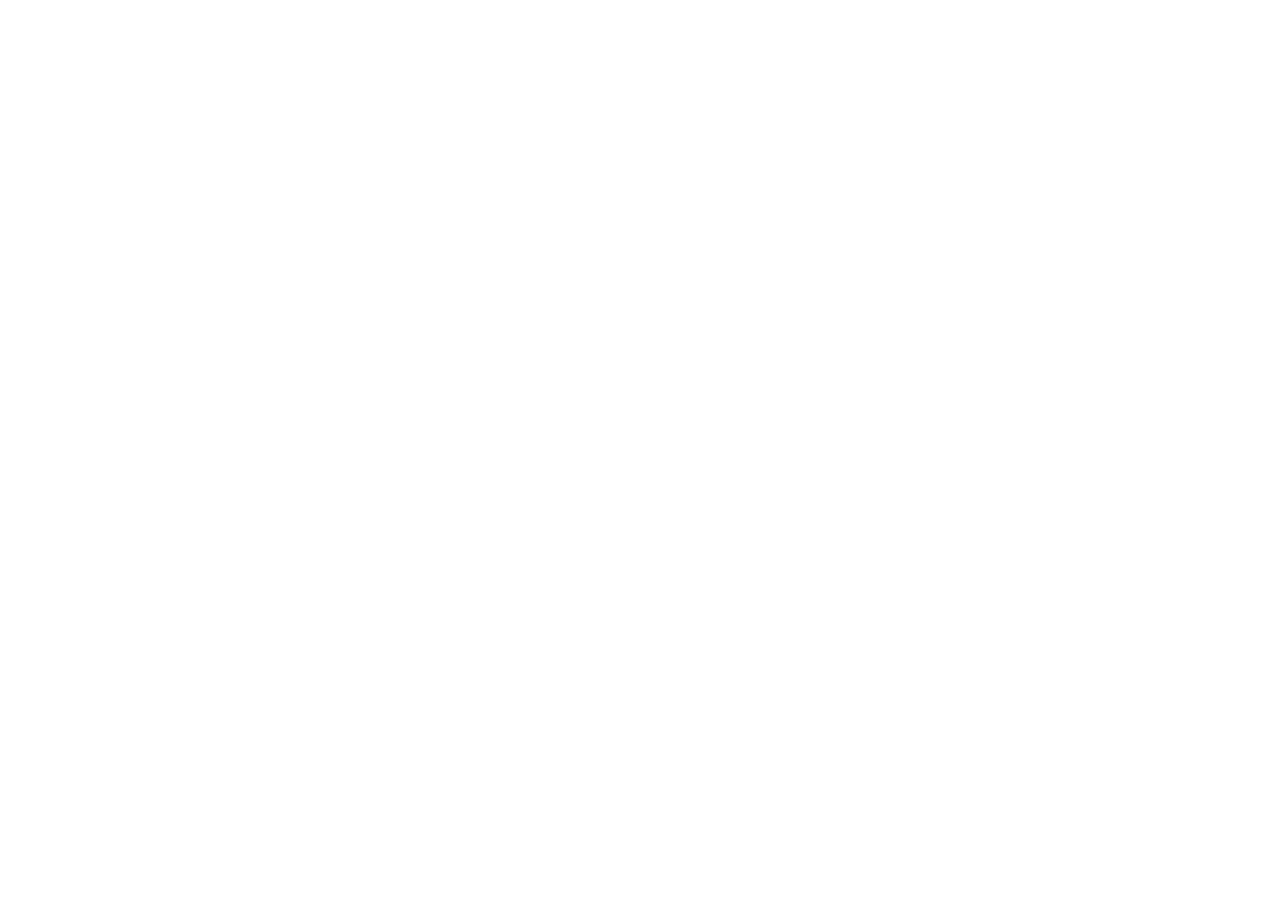
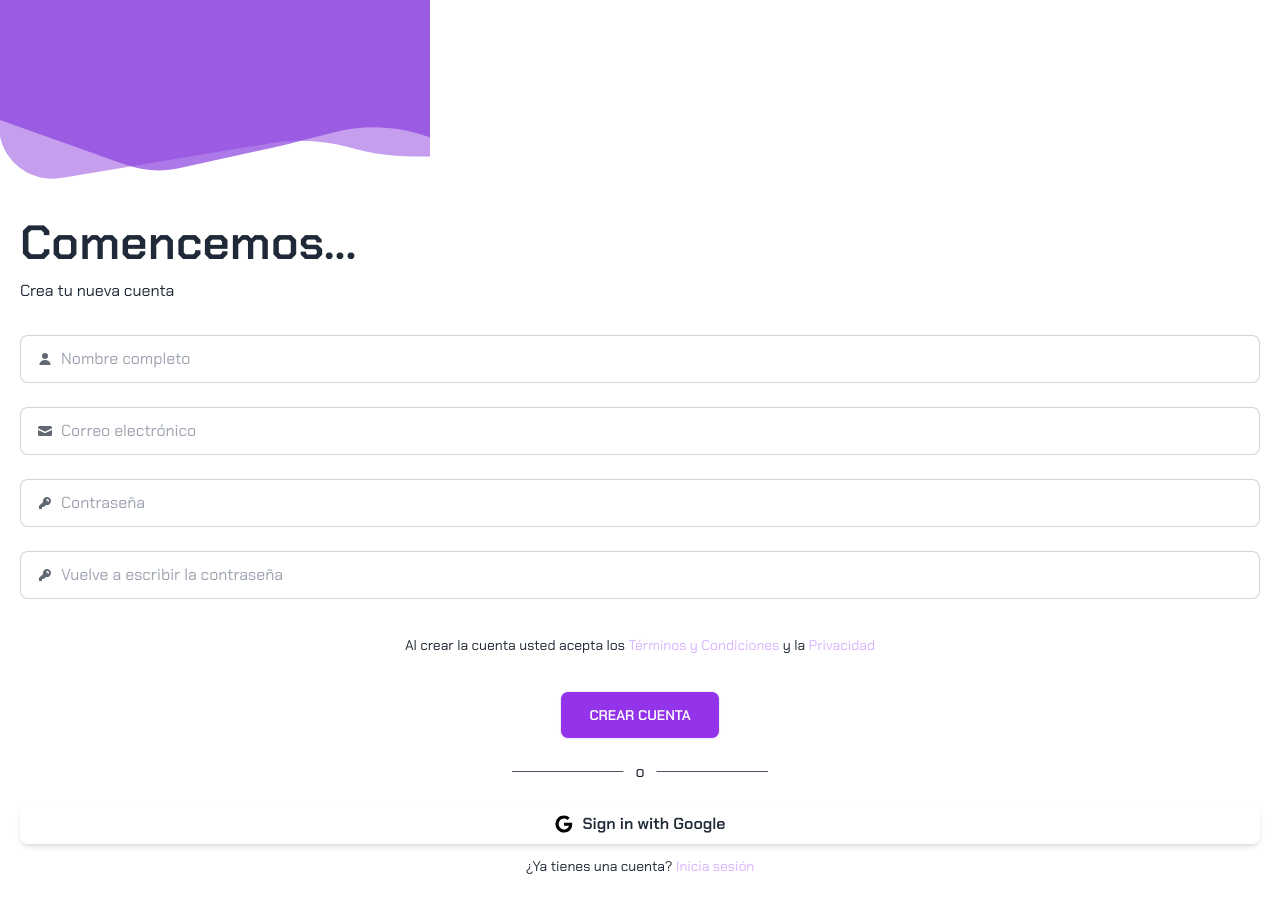
Before and after one commit to K-FinCity/fincity-frontend, a Next.js app: page /registro in a window 1280 px wide. Before the commit the page ends 800 px from the top, so only its background shows below. Built offline with nearby package versions, Linux system fonts and the light colour scheme.

Commit message:
Add: Created the base layout for user registration

```diff
--- a/pages/registro.jsx
+++ b/pages/registro.jsx
@@ -1,4 +1,5 @@
 import { Chakra_Petch } from 'next/font/google';
+import Link from 'next/link';
 
 const chakra = Chakra_Petch({
   subsets: ['latin'],
@@ -6,5 +7,166 @@
 });
 
 export default function Page() {
-  return <></>;
+  return (
+    <>
+      <div className="relative">
+        <svg
+          xmlns="http://www.w3.org/2000/svg"
+          width="430"
+          height="171"
+          viewBox="0 0 430 171"
+          fill="none"
+          className="absolute"
+        >
+          <path
+            d="M0 0H430V137.453C399.406 125.945 366.017 124.112 334.347 132.2L282.5 145.441L180.098 168.042C161.738 172.094 142.609 170.888 124.903 164.563L0 119.943V0Z"
+            fill="#8B3FDE"
+            fill-opacity="0.7"
+          />
+        </svg>
+        <svg
+          xmlns="http://www.w3.org/2000/svg"
+          width="430"
+          height="179"
+          viewBox="0 0 430 179"
+          fill="none"
+        >
+          <path
+            d="M0 0H430V156.496H414.792C392.784 156.496 370.88 153.484 349.689 147.545C323.879 140.31 296.794 138.839 270.352 143.236L61.0452 178.037C32.8884 182.719 6.01818 164.462 0 136.56V0Z"
+            fill="#8B3FDE"
+            fill-opacity="0.5"
+          />
+        </svg>
+      </div>
+      <main className={`${chakra.className} mt-5 p-5`}>
+        <h1 className="text-5xl font-bold">Comencemos...</h1>
+        <h2 className="mt-3 text-base">Crea tu nueva cuenta</h2>
+        <form className="flex flex-col  items-center gap-6 mt-8 ">
+          <label className="input input-bordered flex items-center gap-2 w-full">
+            <svg
+              xmlns="http://www.w3.org/2000/svg"
+              viewBox="0 0 16 16"
+              fill="currentColor"
+              className="h-4 w-4 opacity-70"
+            >
+              <path d="M8 8a3 3 0 1 0 0-6 3 3 0 0 0 0 6ZM12.735 14c.618 0 1.093-.561.872-1.139a6.002 6.002 0 0 0-11.215 0c-.22.578.254 1.139.872 1.139h9.47Z" />
+            </svg>
+            <input
+              type="text"
+              className="grow"
+              placeholder="Nombre completo"
+            />
+          </label>
+          <label className="input input-bordered flex items-center gap-2 w-full">
+            <svg
+              xmlns="http://www.w3.org/2000/svg"
+              viewBox="0 0 16 16"
+              fill="currentColor"
+              className="h-4 w-4 opacity-70"
+            >
+              <path d="M2.5 3A1.5 1.5 0 0 0 1 4.5v.793c.026.009.051.02.076.032L7.674 8.51c.206.1.446.1.652 0l6.598-3.185A.755.755 0 0 1 15 5.293V4.5A1.5 1.5 0 0 0 13.5 3h-11Z" />
+              <path d="M15 6.954 8.978 9.86a2.25 2.25 0 0 1-1.956 0L1 6.954V11.5A1.5 1.5 0 0 0 2.5 13h11a1.5 1.5 0 0 0 1.5-1.5V6.954Z" />
+            </svg>
+            <input
+              type="text"
+              className="grow"
+              placeholder="Correo electrónico"
+            />
+          </label>
+          <label className="input input-bordered flex items-center gap-2 w-full">
+            <svg
+              xmlns="http://www.w3.org/2000/svg"
+              viewBox="0 0 16 16"
+              fill="currentColor"
+              className="h-4 w-4 opacity-70"
+            >
+              <path
+                fillRule="evenodd"
+                d="M14 6a4 4 0 0 1-4.899 3.899l-1.955 1.955a.5.5 0 0 1-.353.146H5v1.5a.5.5 0 0 1-.5.5h-2a.5.5 0 0 1-.5-.5v-2.293a.5.5 0 0 1 .146-.353l3.955-3.955A4 4 0 1 1 14 6Zm-4-2a.75.75 0 0 0 0 1.5.5.5 0 0 1 .5.5.75.75 0 0 0 1.5 0 2 2 0 0 0-2-2Z"
+                clipRule="evenodd"
+              />
+            </svg>
+            <input
+              type="password"
+              className="grow"
+              placeholder="Contraseña"
+            />
+          </label>
+          <label className="input input-bordered flex items-center gap-2 w-full">
+            <svg
+              xmlns="http://www.w3.org/2000/svg"
+              viewBox="0 0 16 16"
+              fill="currentColor"
+              className="h-4 w-4 opacity-70"
+            >
+              <path
+                fillRule="evenodd"
+                d="M14 6a4 4 0 0 1-4.899 3.899l-1.955 1.955a.5.5 0 0 1-.353.146H5v1.5a.5.5 0 0 1-.5.5h-2a.5.5 0 0 1-.5-.5v-2.293a.5.5 0 0 1 .146-.353l3.955-3.955A4 4 0 1 1 14 6Zm-4-2a.75.75 0 0 0 0 1.5.5.5 0 0 1 .5.5.75.75 0 0 0 1.5 0 2 2 0 0 0-2-2Z"
+                clipRule="evenodd"
+              />
+            </svg>
+            <input
+              type="password"
+              className="grow"
+              placeholder="Vuelve a escribir la contraseña"
+            />
+          </label>
+          <span className="text-center text-sm p-3">
+            Al crear la cuenta usted acepta los{' '}
+            <Link
+              className="text-purple-300"
+              href={'#'}
+            >
+              Términos y Condiciones
+            </Link>{' '}
+            y la{' '}
+            <Link
+              className="text-purple-300"
+              href={'#'}
+            >
+              Privacidad
+            </Link>
+          </span>
+          <button
+            className="btn w-40 bg-purple-600 uppercase text-white"
+            type="submit"
+          >
+            Crear cuenta
+          </button>
+        </form>
+
+        <div className="inline-flex items-center justify-center w-full">
+          <hr className="w-64 h-px my-8 bg-gray-600 border-0 " />
+          <span className="absolute px-3 font-medium text-gray-900 -translate-x-1/2 left-1/2 bg-white ">
+            o
+          </span>
+        </div>
+
+        <button
+          type="button"
+          class="py-2 px-4 flex justify-center items-center  hover:bg-purple-600 w-full transition ease-in duration-200 text-center text-base font-semibold shadow-md focus:outline-none focus:ring-2 focus:ring-offset-2  rounded-lg "
+        >
+          <svg
+            width="20"
+            height="20"
+            class="mr-2"
+            viewBox="0 0 1792 1792"
+            xmlns="http://www.w3.org/2000/svg"
+          >
+            <path d="M896 786h725q12 67 12 128 0 217-91 387.5t-259.5 266.5-386.5 96q-157 0-299-60.5t-245-163.5-163.5-245-60.5-299 60.5-299 163.5-245 245-163.5 299-60.5q300 0 515 201l-209 201q-123-119-306-119-129 0-238.5 65t-173.5 176.5-64 243.5 64 243.5 173.5 176.5 238.5 65q87 0 160-24t120-60 82-82 51.5-87 22.5-78h-436v-264z"></path>
+          </svg>
+          Sign in with Google
+        </button>
+        <p className="text-center text-sm p-3">
+          ¿Ya tienes una cuenta?{' '}
+          <Link
+            className="text-purple-300"
+            href={'#'}
+          >
+            Inicia sesión
+          </Link>
+        </p>
+      </main>
+    </>
+  );
 }
```
